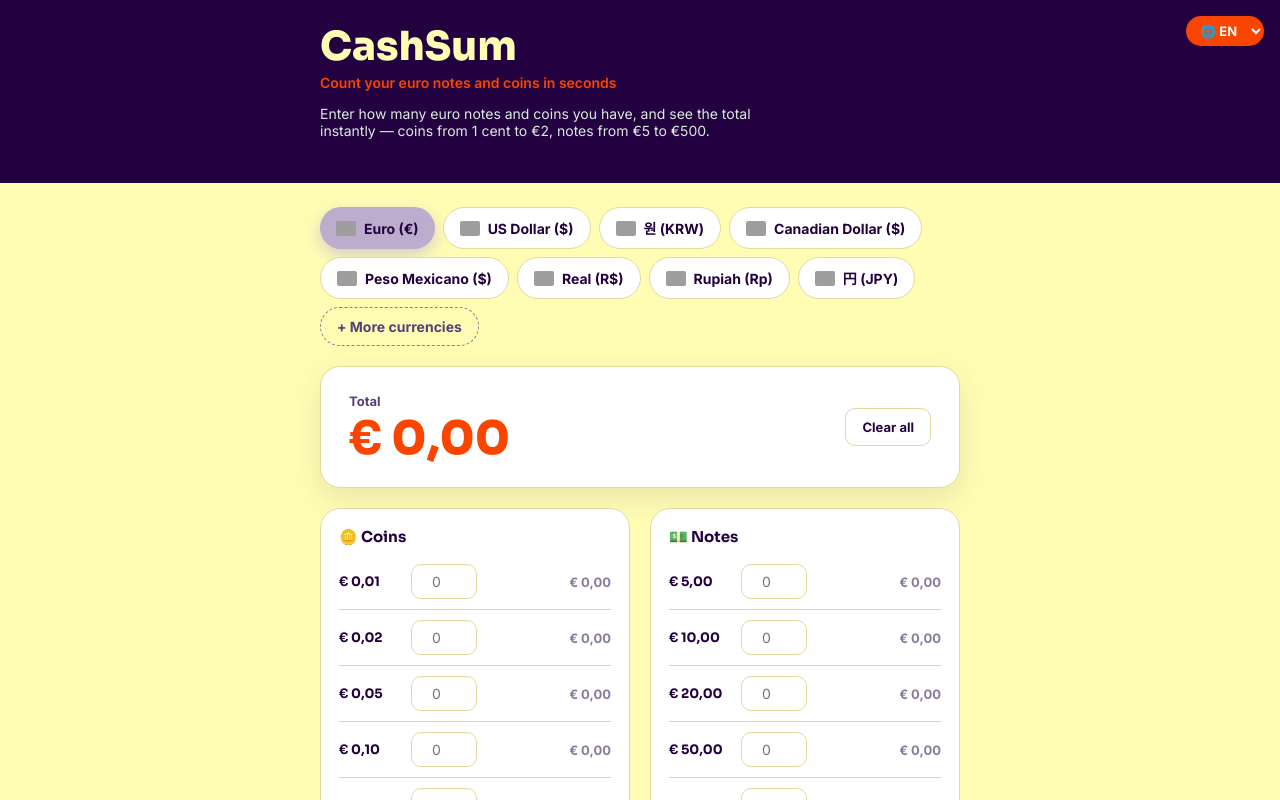
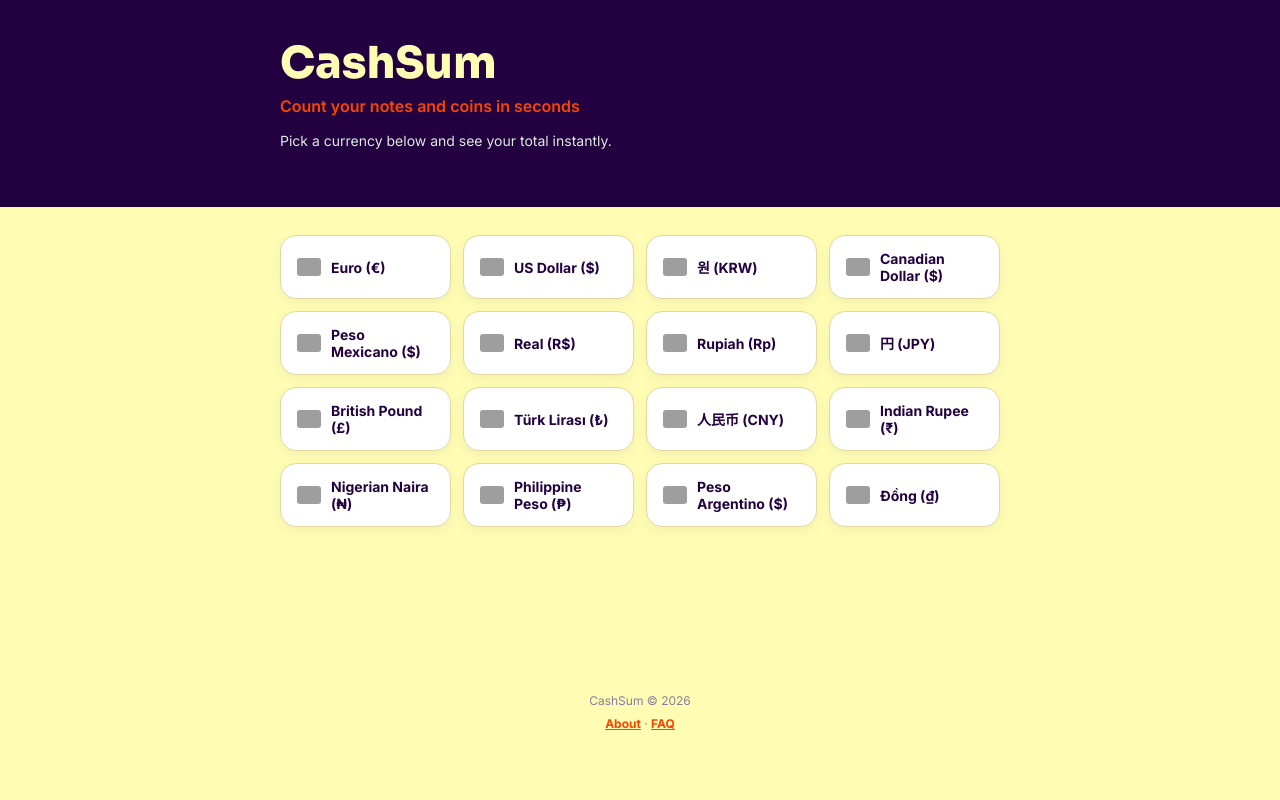
Before and after one commit to adilsonschmidtjunior-cpu/cashsum, a Next.js app: page / in a window 1280 px wide. Shown: the top 800 px of the page. Built offline with nearby package versions, Linux system fonts and the light colour scheme; grey boxes are pictures that could not be loaded.

Commit message:
Update page.js

```diff
--- a/app/page.js
+++ b/app/page.js
@@ -1,6 +1,8 @@
 import { headers } from "next/headers";
-import CashSumApp from "@/components/CashSumApp";
-import { DEFAULT_CURRENCY } from "@/lib/currencies";
+import { redirect } from "next/navigation";
+import Link from "next/link";
+import { CURRENCIES } from "@/lib/currencies";
+import AdSlot from "@/components/AdSlot";
 
 const COUNTRY_TO_CURRENCY = {
   US: "usd",
@@ -41,6 +43,22 @@
   BG: "eur",
 };
 
+const DISPLAY_ORDER = [
+  "eur", "usd", "won", "cad", "peso", "real", "rupiah", "jpy",
+  "libra", "lira", "yuan", "rupee", "ngn", "php", "ars", "dong",
+];
+
+const COLORS = {
+  bg: "#FFFDB4",
+  card: "#FFFFFF",
+  cardBorder: "#E3D9A0",
+  ink: "#23003F",
+  sub: "#5A3E78",
+  subDim: "#8B7AA0",
+  red: "#F94500",
+  indigo: "#23003F",
+};
+
 export const metadata = {
   title: "CashSum – Cash & Coin Counter for Any Currency",
   description:
@@ -59,7 +77,136 @@
 export default async function Home() {
   const headersList = await headers();
   const country = headersList.get("x-vercel-ip-country");
-  const slug = COUNTRY_TO_CURRENCY[country] || DEFAULT_CURRENCY;
+  const target = country ? COUNTRY_TO_CURRENCY[country] : null;
 
-  return <CashSumApp slug={slug} />;
+  // Redirect real (HTTP), não render disfarçado — isso é o que evita a
+  // duplicação de conteúdo entre "/" e "/eur" que confundiu o Google.
+  if (target) {
+    redirect(`/${target}`);
+  }
+
+  const visibleCurrencies = Object.entries(CURRENCIES)
+    .filter(([, m]) => !m.hidden)
+    .sort((a, b) => DISPLAY_ORDER.indexOf(a[0]) - DISPLAY_ORDER.indexOf(b[0]));
+
+  return (
+    <div style={{ minHeight: "100vh", background: COLORS.bg, color: COLORS.ink }}>
+      <style>{`
+        @import url('https://fonts.googleapis.com/css2?family=Sora:wght@700;800&family=Inter:wght@400;500;600;700&display=swap');
+      `}</style>
+
+      {/* Header */}
+      <div
+        style={{
+          background: COLORS.indigo,
+          padding: "40px 24px 44px",
+        }}
+      >
+        <div style={{ maxWidth: 720, margin: "0 auto" }}>
+          <h1
+            style={{
+              fontFamily: "Sora, sans-serif",
+              fontSize: 44,
+              fontWeight: 800,
+              color: COLORS.bg,
+              margin: 0,
+              lineHeight: 1.05,
+            }}
+          >
+            CashSum
+          </h1>
+          <p
+            style={{
+              fontFamily: "Inter, system-ui, sans-serif",
+              fontSize: 16,
+              fontWeight: 600,
+              color: COLORS.red,
+              marginTop: 10,
+              maxWidth: 480,
+            }}
+          >
+            Count your notes and coins in seconds
+          </p>
+          <p
+            style={{
+              fontFamily: "Inter, system-ui, sans-serif",
+              fontSize: 14,
+              color: "#DCEAE0",
+              marginTop: 6,
+              maxWidth: 480,
+            }}
+          >
+            Pick a currency below and see your total instantly.
+          </p>
+        </div>
+      </div>
+
+      <div style={{ maxWidth: 720, margin: "28px auto 0", padding: "0 24px" }}>
+        <div
+          style={{
+            display: "grid",
+            gridTemplateColumns: "repeat(auto-fill, minmax(150px, 1fr))",
+            gap: 12,
+            marginBottom: 24,
+          }}
+        >
+          {visibleCurrencies.map(([k, m]) => (
+            <Link
+              key={k}
+              href={`/${k}`}
+              style={{
+                fontFamily: "Inter, system-ui, sans-serif",
+                fontWeight: 700,
+                fontSize: 14,
+                padding: "14px 16px",
+                borderRadius: 16,
+                border: `1.5px solid ${COLORS.cardBorder}`,
+                background: COLORS.card,
+                color: COLORS.ink,
+                textDecoration: "none",
+                display: "flex",
+                alignItems: "center",
+                gap: 10,
+                boxShadow: "0 4px 12px rgba(35,0,63,0.06)",
+              }}
+            >
+              <img
+                src={`https://flagcdn.com/24x18/${m.flagCode}.png`}
+                alt=""
+                width="24"
+                height="18"
+                style={{ borderRadius: 3, flexShrink: 0 }}
+              />
+              {m.nome}
+            </Link>
+          ))}
+        </div>
+
+        <div style={{ marginBottom: 20 }}>
+          <AdSlot slot="3789125205" format="horizontal" style={{ minHeight: 90 }} />
+        </div>
+      </div>
+
+      <div
+        style={{
+          textAlign: "center",
+          fontFamily: "Inter, system-ui, sans-serif",
+          fontSize: 12,
+          color: COLORS.subDim,
+          padding: "32px 0 40px",
+        }}
+      >
+        CashSum © {new Date().getFullYear()}
+        <div style={{ marginTop: 8 }}>
+          <Link href="/about" style={{ color: COLORS.red, fontWeight: 700, textDecoration: "underline" }}>
+            About
+          </Link>
+          {" · "}
+          <Link href="/faq" style={{ color: COLORS.red, fontWeight: 700, textDecoration: "underline" }}>
+            FAQ
+          </Link>
+        </div>
+      </div>
+    </div>
+  );
 }
```
